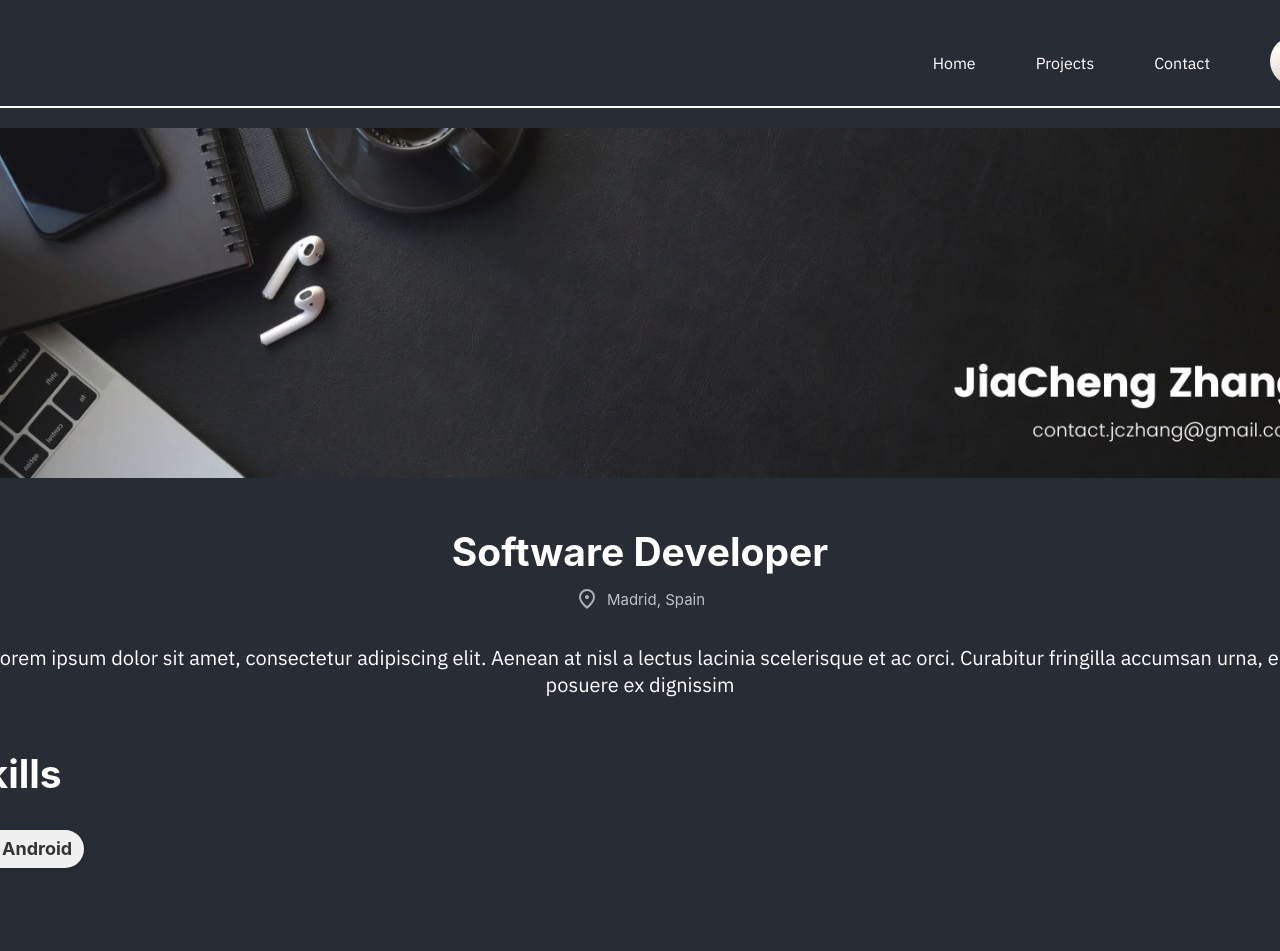
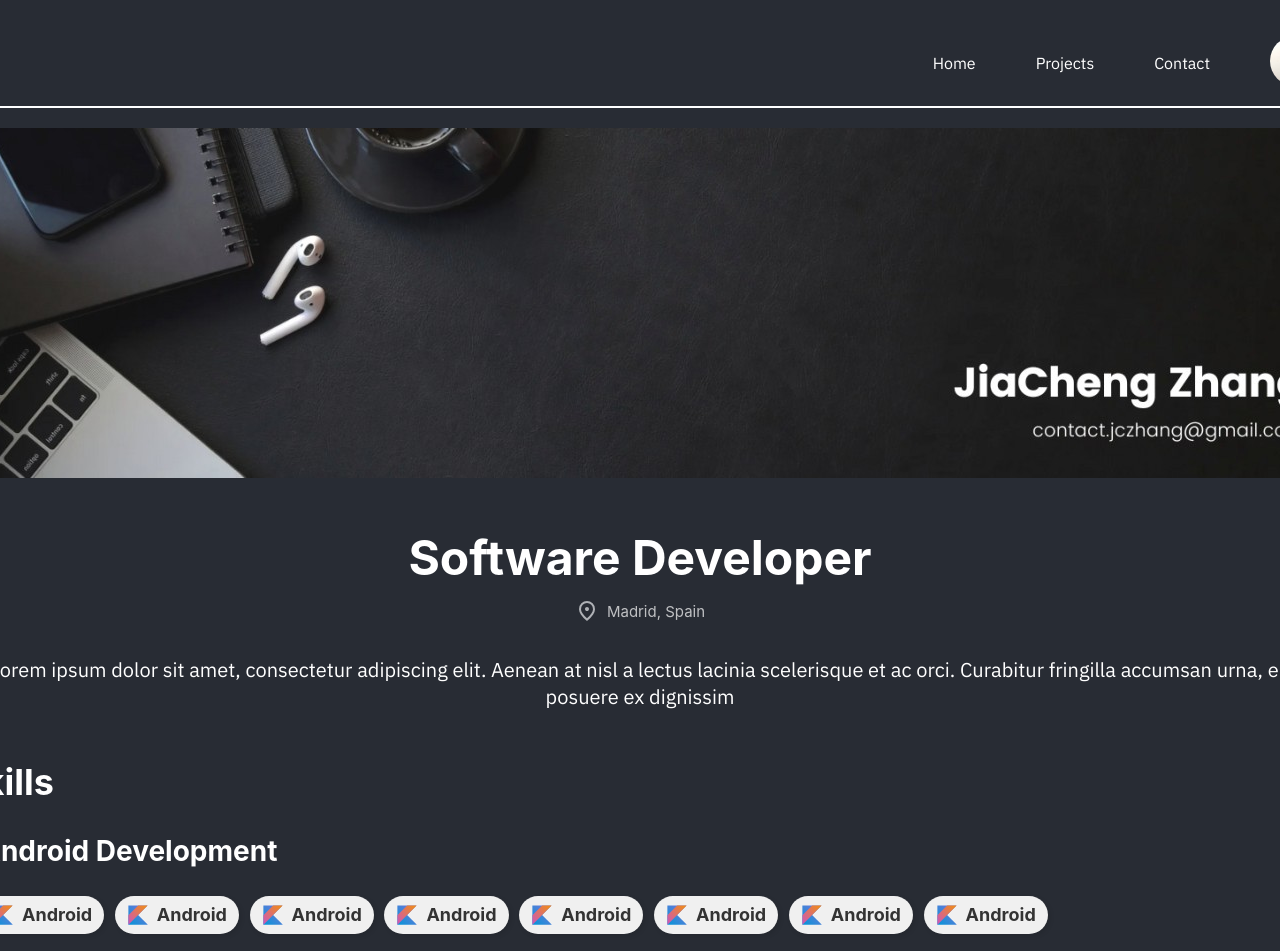
Before and after one commit to JiaChengZhang14/jczhang.github.io, a React (Create React App) app: page / in a window 1280 px wide. Shown: the top 951 px of the page. Before the commit the page ends 888 px from the top, so only its background shows below. Built offline with nearby package versions, Linux system fonts and the light colour scheme.

Commit message:
[Update] refactored skill chip name and added some styles

```diff
--- a/src/App.css
+++ b/src/App.css
@@ -21,6 +21,19 @@ body {
   box-sizing: border-box;
 }
 
+/**General styles for different header levels and plain text**/
+h1 {
+  font-size: 48px;
+}
+
+h2 {
+  font-size: 36px;
+}
+
+h3 {
+  font-size: 28px;
+}
+
 .plain-text {
   font-family: 'IBM Plex Sans', serif;
   font-weight: 400;
--- a/src/components/skill_chip.jsx
+++ b/src/components/skill_chip.jsx
@@ -1,7 +1,7 @@
 import React from 'react';
 import '../styles/skill_chip.css';
 
-function Skill_chip({ image, text }) {
+function SkillChip({ image, text }) {
     return (
         <div className="skill-chip">
             <img src={image} alt={text} className="skill-chip-image" />
@@ -10,4 +10,4 @@ function Skill_chip({ image, text }) {
     );
 }
 
-export default Skill_chip;
+export default SkillChip;
--- a/src/components/skills.jsx
+++ b/src/components/skills.jsx
@@ -1,12 +1,24 @@
 import React from 'react'
 import '../styles/skills.css'
-import Skill_chip from './skill_chip'
+import SkillChip from './skill_chip'
 
 function Skills() {
     return (
         <section className="skills-section">
             <h2>Skills</h2>
-            <Skill_chip image='/icons/kotlin-svgrepo-com.svg' text='Android' />
+            <div className='box-indent'>
+                <h3>Android Development</h3>
+                <div className="chip-box">
+                    <SkillChip image='/icons/kotlin-svgrepo-com.svg' text='Android' />
+                    <SkillChip image='/icons/kotlin-svgrepo-com.svg' text='Android' />
+                    <SkillChip image='/icons/kotlin-svgrepo-com.svg' text='Android' />
+                    <SkillChip image='/icons/kotlin-svgrepo-com.svg' text='Android' />
+                    <SkillChip image='/icons/kotlin-svgrepo-com.svg' text='Android' />
+                    <SkillChip image='/icons/kotlin-svgrepo-com.svg' text='Android' />
+                    <SkillChip image='/icons/kotlin-svgrepo-com.svg' text='Android' />
+                    <SkillChip image='/icons/kotlin-svgrepo-com.svg' text='Android' />
+                </div>
+            </div>
         </section>
     )
 }
--- a/src/styles/skills.css
+++ b/src/styles/skills.css
@@ -0,0 +1,12 @@
+/* skills.css */
+.skills-section {}
+
+.box-indent {
+    margin-left: 20px;
+}
+
+.chip-box {
+    display: grid;
+    grid-template-columns: repeat(10, 1fr);
+    gap: 8px;
+}
```
